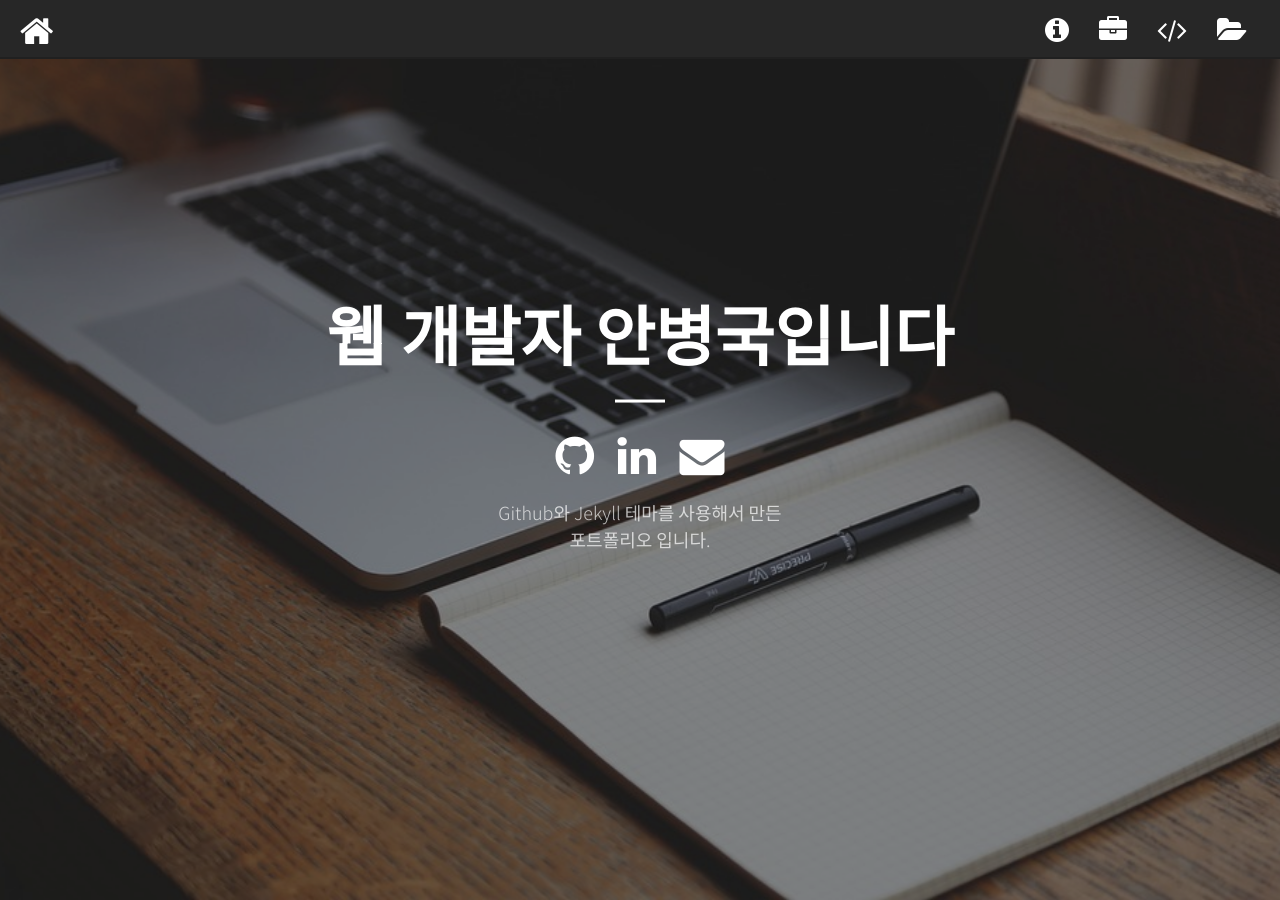
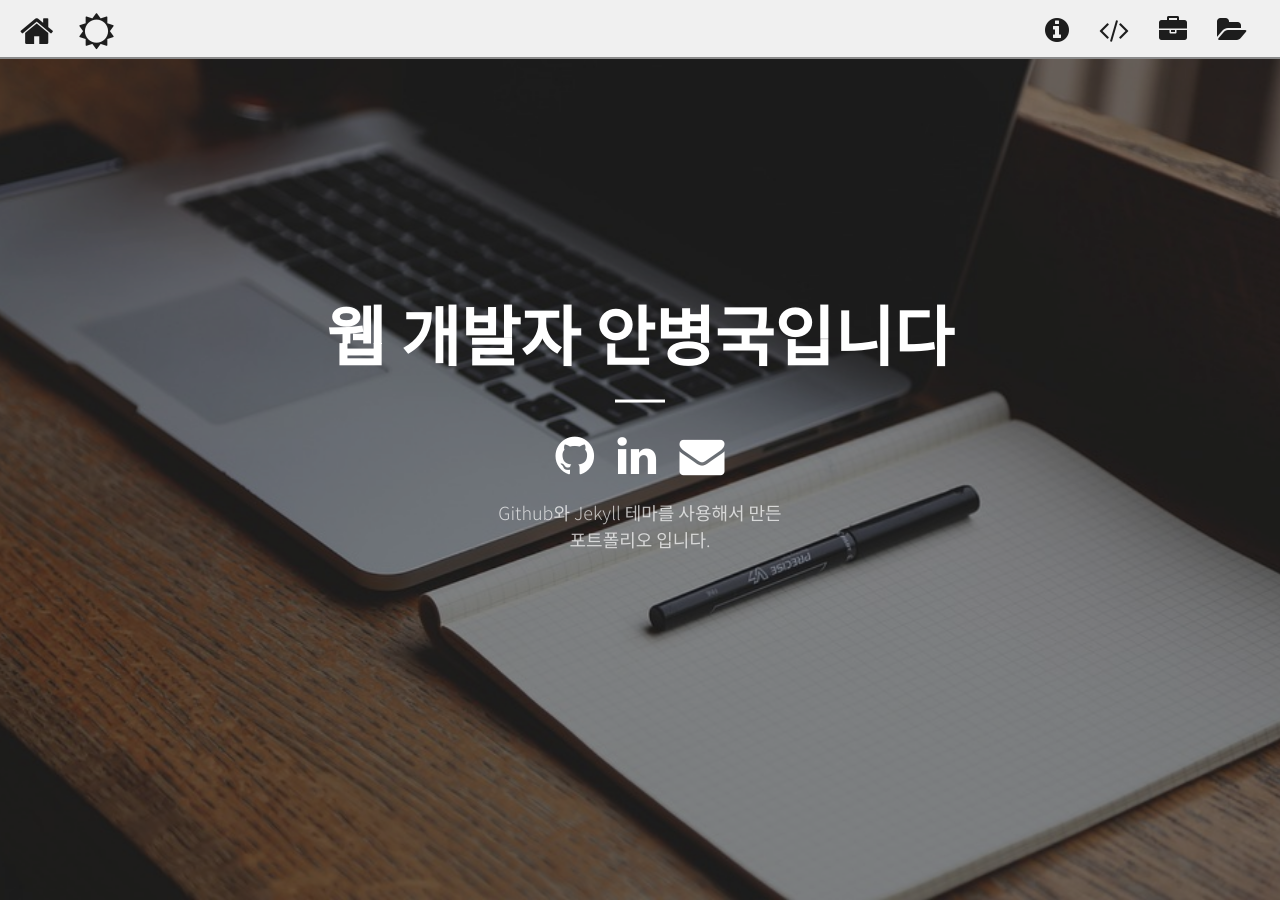
Before and after one commit to fpshtmxm36/Jekyll_Portfolio, a Jekyll site: the page built from index.md, in a window 1280 px wide and 900 px high. Built offline with Jekyll 4.4.1, drawn with Linux system fonts in a browser that asks for light colours; some web fonts are replaced; some of the changed text lies outside the part shown.

Commit message:
230119_다크모드추가
* 토글형 다크모드 추가
* 구성 변경 및 Career 양식 수정
* 할 일 갱신

```diff
--- a/_includes/Career.html
+++ b/_includes/Career.html
@@ -8,18 +8,23 @@
                 </div>
             </div>
             <div class="row">
-                <div class="col-lg-12 col-md-12 career-box">
+                <div class="col-lg-3 col-md-3 career-image">
+                    <img src="img/sesk.png" alt="SES-K"><br>
+                    <span>(주)에스이에스케이</span>
+                </div>
+                <div class="col-lg-9 col-md-9 career-box">
+                    <div class="career-info">
                         <span class="lineblock-date">2020.01 ~ </span>
-                    (주)에스이에스케이 (SES-K) 현대모비스 HAIMS 운영팀<br><!--Hyundai-mobis Agent Inventory Management System-->
+                        현대모비스 HAIMS 운영팀<br><!--Hyundai-mobis Agent Inventory Management System-->
                         HAIMS는 자체 개발한 X-Framework와 Websquare(2.0) 기반으로 개발된 현대/기아 대리점 부품관리용 사이트입니다.
-                    <br>
                         <span class="lineblock-skill">Javascript</span>
                         <span class="lineblock-skill">XML</span>
                         <span class="lineblock-skill">Websquare</span>
                         <span class="lineblock-skill">X-Framework</span>
                         <span class="lineblock-skill">DB2</span>
                         <span class="lineblock-skill">COBOL</span>
-                    <br>
+                    </div>
+                    <div>
                         전반적인 HAIMS 운영 및 추가 개발<br>
                     <ul>
                         <li>
@@ -61,9 +66,7 @@
                         </li>
                     </ul>
                     </div>
-            </div>
-            <div class="row">
-                <div class="col-lg-12 col-md-12 career-box">
+                    <div class="career-info">
                         <span class="lineblock-date">2022.10 ~ </span> 위니아 PPS 재개발 및 유지보수
                         <br>
                         <span class="lineblock-skill">Spring</span>
@@ -71,7 +74,9 @@
                         <span class="lineblock-skill">ABAP</span>
                         <span class="lineblock-skill">JEUS(WAS)</span>
                         <span class="lineblock-skill">SAP</span>
-                    <br><!--Partner Portal System-->
+                        <!--Partner Portal System-->
+                    </div>
+                    <div>
                         <ul>
                             <li>
                                 <span class="lineblock-date">2022.03 ~ 2022.06</span> 일부 물류 및 입출고 화면 담당으로 ABAP → Spring 재개발 프로젝트 참여
@@ -84,4 +89,5 @@
                 </div>
             </div>
         </div>
+    </div>
 </section>
--- a/_includes/Info.html
+++ b/_includes/Info.html
@@ -10,6 +10,10 @@
                     </div>
                 </div>
                 <div class="col-lg-9 col-md-6">
+                    <div>
+                        이름
+
+                    </div>
                     <div class="content-box">
                         <p>
                             SI/SM 업체에서 3년 간 재직중인 웹 개발자입니다.<br>
--- a/_includes/nav.html
+++ b/_includes/nav.html
@@ -11,6 +11,9 @@
             </button>
             -->
             <a class="navbar-brand page-scroll" href="#page-top"><i class="fa fa-2x fa-home"></i></a>
+            <span id="mode-switch" class="navbar-brand" role="button">
+                <i id="switch" class="fa fa-2x fa-sun-o"></i>
+            </span>
         </div>
         <!-- Collect the nav links, forms, and other content for toggling -->
         <!--<div class="collapse navbar-collapse" id="bs-example-navbar-collapse-1">-->
@@ -20,10 +23,10 @@
                     <a class="page-scroll" href="#Info"><i class="fa fa-2x fa-info-circle"></i></a>
                 </li>
                 <li>
-                    <a class="page-scroll" href="#Career"><i class="fa fa-2x fa-briefcase"></i></a>
+                    <a class="page-scroll" href="#Stack"><i class="fa fa-2x fa-code"></i></a>
                 </li>
                 <li>
-                    <a class="page-scroll" href="#Stack"><i class="fa fa-2x fa-code"></i></a>
+                    <a class="page-scroll" href="#Career"><i class="fa fa-2x fa-briefcase"></i></a>
                 </li>
                 <li>
                     <a class="page-scroll" href="#Project"><i class="fa fa-2x fa-folder-open"></i></a>
--- a/_layouts/default.html
+++ b/_layouts/default.html
@@ -3,12 +3,12 @@
 
 {% include head.html %}
 
-<body id="page-top">
+<body id="page-top" data-theme="light">
   {% include nav.html %}
   {% include header.html %}
   {% include Info.html %}
+  {% include Stack.html %}
   {% include Career.html %}
-  {% include Stack.html %}
   {% include Project.html %}
   {% include Footer.html %}
   {% include scripts.html %}
--- a/_sass/_base.scss
+++ b/_sass/_base.scss
@@ -1,12 +1,6 @@
 :root {
-    --navbar: #272727;
-    --navborder: #202020;
-    --navfont: #FFF;
-    --hr: #FFF;
-    --info: #161616;
-    --career: #141414;
-    --stack: #141414;
-    --project: #2c2c2c;
+    --career: #636363;
+    --project: #6e6868;
 }
 
 html,
@@ -17,11 +11,26 @@
     -moz-user-select: none;
     -ms-user-select: none;
     user-select: none;
+    @include Noto-Sans;
+    font-size: 15px;
 }
 
 body {
-    @include Noto-Sans;
-    font-size: 15px;
+    --font: #1d1d1d;
+    --navbar: #f0f0f0;
+    --navborder: #8a8a8a;
+    --hr: #ffffff;
+    --info: #f1f1f1;
+    --stack: #979797;
+}
+
+body[data-theme="dark"]{
+    --font: #fafafa;
+    --navbar: #272727;
+    --navborder: #1a1a1a;
+    --hr: #333333;
+    --info: #3d3d3d;
+    --stack: #505050;
 }
 
 hr {
@@ -74,50 +83,32 @@
 
 .bg-info {
     background-color: var(--info);
-    color: var(--navfont);
+    color: var(--font);
+}
+
+.bg-info {
+    background-color: var(--info);
+    color: var(--font);
 }
 
 .bg-career {
-    background-image: url('../img/project.jpg');
-    position: relative;
-    background-size: cover;
-    color: var(--navfont);
-}.bg-career::before {
-    content: "";
-    opacity: 0.9;
-    position: absolute;
-    top: 0px;
-    left: 0px;
-    right: 0px;
-    bottom: 0px;
     background-color: var(--career);
+    color: var(--font);
 }
 
 .bg-stack {
-    background-image: url('../img/stack.jpg');
-    position: relative;
-    background-size: cover;
-    color: var(--navfont);
-}
-.bg-stack::before {
-    content: "";
-    opacity: 0.9;
-    position: absolute;
-    top: 0px;
-    left: 0px;
-    right: 0px;
-    bottom: 0px;
     background-color: var(--stack);
+    color: var(--font);
 }
 
 .bg-project {
     background-color: var(--project);
-    color: var(--navfont);
+    color: var(--font);
 }
 
 .bg-footer {
     background-color: var(--navbar);
-    color: var(--navfont);
+    color: var(--font);
 }
 
 .bg-highlight {
@@ -186,7 +177,7 @@
     @include transition-all;
     .navbar-header .navbar-brand {
         @include IBM-Plex-Sans;
-        color: var(--navfont);
+        color: var(--font);
         padding: 10px 20px;
         font-weight: 700;
         &:hover,
@@ -201,7 +192,7 @@
                 text-transform: uppercase;
                 font-weight: 700;
                 font-size: 14px;
-                color: var(--navfont);
+                color: var(--font);
                 text-decoration: none !important;
                 &:hover {
                     color: $theme-highlight;
@@ -234,7 +225,7 @@
         background-color: var(--navbar);
         border-color: var(--navborder);
         .navbar-header .navbar-brand {
-            color: var(--navfont);
+            color: var(--font);
             &:hover,
             &:focus {
                 color: $theme-highlight;
@@ -242,10 +233,10 @@
         }
         .nav > li{
             background-color: transparent !important;
+            color: var(--font);
         }
         .nav > li > a,
         .nav > li > a:focus {
-            color: var(--navfont);
             &:hover {
                 color: $theme-highlight;
             }
@@ -254,7 +245,6 @@
             background-color: var(--navbar);
             border-color: var(--navborder);
             .navbar-header .navbar-brand {
-                color: var(--navfont);
                 &:hover,
                 &:focus {
                     color: $theme-highlight;
@@ -262,7 +252,6 @@
             }
             .nav > li > a,
             .nav > li > a:focus {
-                color: var(--navfont);
                 &:hover {
                     color: $theme-highlight;
                 }
@@ -544,21 +533,32 @@
   height: auto;
 }
 
+.career-image{
+    background-color: #4c9de95e;
+    position: relative;
+    display: inline-block;
+    align-self: baseline;
+    text-align: center;
+    margin: 0px 5px 10px 5px;
+    padding: 15px 20px;
+}
+
 //
 .career-box{
     position: relative;
     display: block;
-    min-height: 400px;
     margin: 0px 5px 10px 5px;
     padding: 15px 20px;
-    background-color: #b6b6b65e;
-    border-radius: 10px;
     ul{
         padding-left:0px;
     }
     li{
         list-style:none;
     }
+}
+
+.career-info{
+    border-bottom: 1px solid #FFFFFF;
 }
 
 .career-inbox{
--- a/js/creative.js
+++ b/js/creative.js
@@ -14,6 +14,18 @@
             scrollTop: ($($anchor.attr('href')).offset().top - 50)
         }, 1250, 'easeOutQuart');
         event.preventDefault();
+    });
+
+    $('#mode-switch').bind('click', function(event) {
+        if(document.body.dataset.theme == "light"){
+            $('#switch').addClass("fa-moon-o");
+            $('#switch').removeClass("fa-sun-o");
+            document.body.dataset.theme = "dark";
+        }else{
+            $('#switch').addClass("fa-sun-o");
+            $('#switch').removeClass("fa-moon-o");
+            document.body.dataset.theme = "light";
+        }
     });
 
     // Highlight the top nav as scrolling occurs
```
Also changed, not shown: img/project.jpg (deleted), img/sesk.png (added), img/stack.jpg (deleted), 1 other file. Lines whose indentation alone changed are shown as unchanged.
